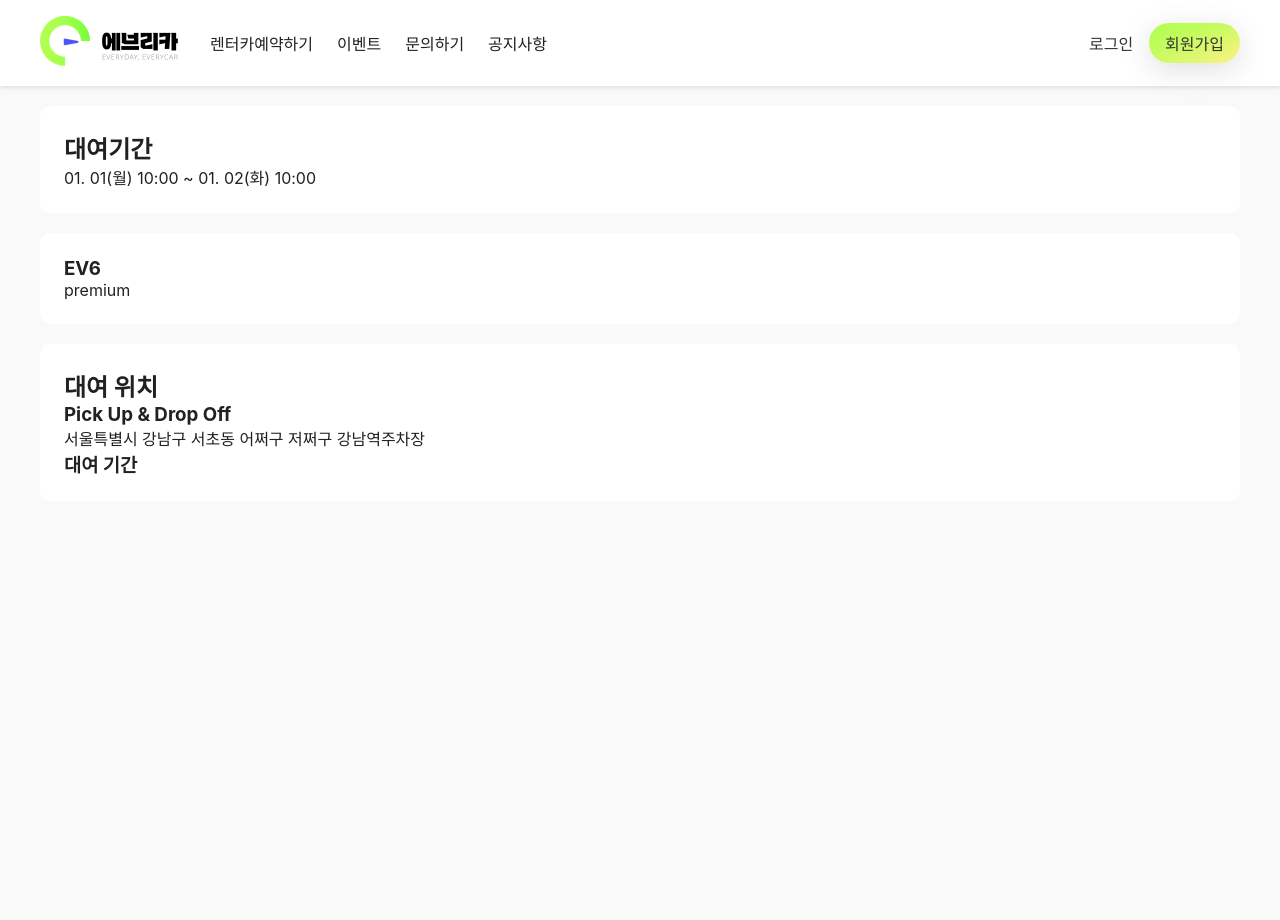
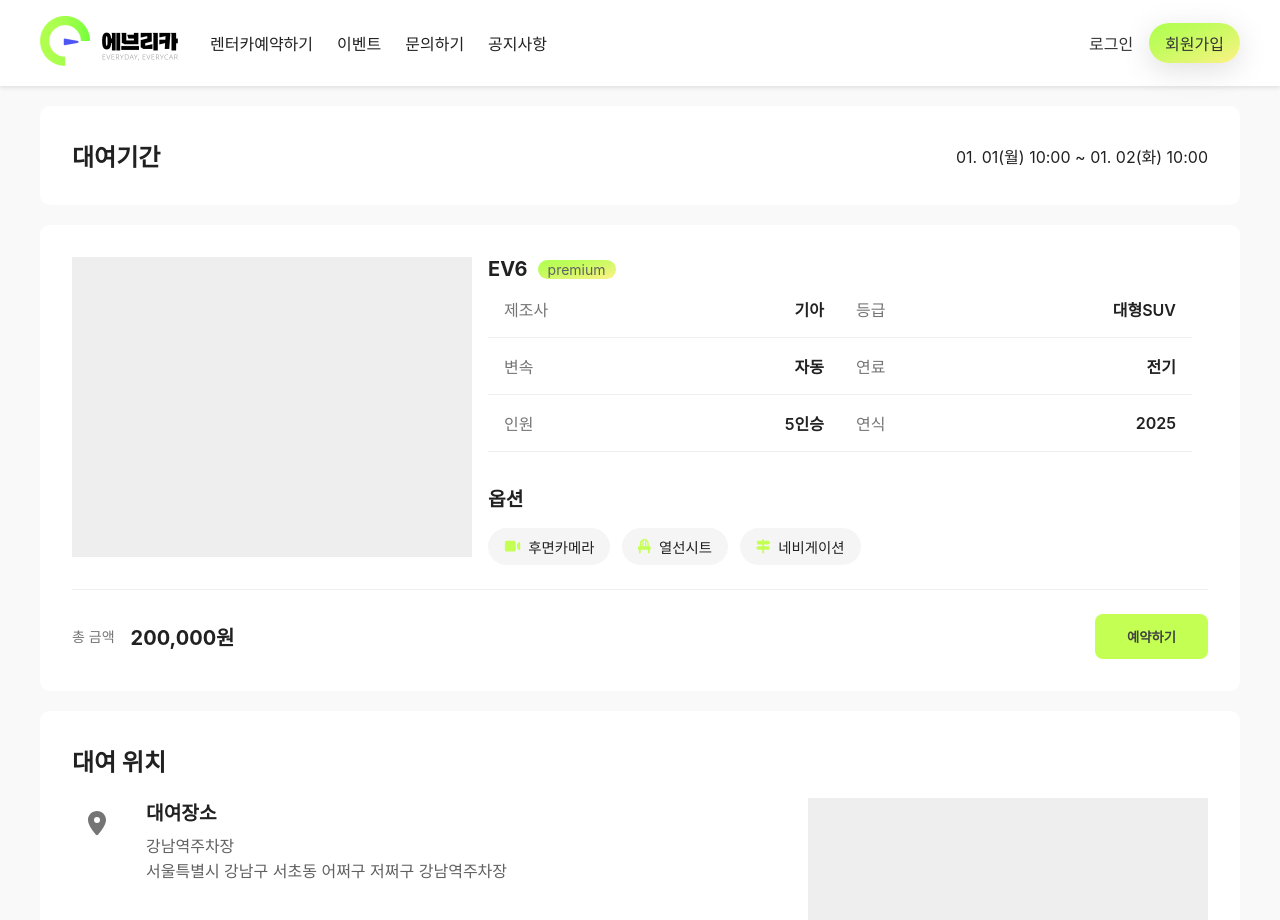
Before and after one commit to minhee-seo/everycar-frontend, a React (Create React App) app: page /reservation/carDetail in a window 1280 px wide. Shown: the top 920 px of the page. Before the commit the page ends 820 px from the top, so only its background shows below. Built offline with nearby package versions, Linux system fonts and the light colour scheme.

Commit message:
carDetail 디자인 수정

```diff
--- a/src/pages/carDetail/CarDetail.module.scss
+++ b/src/pages/carDetail/CarDetail.module.scss
@@ -1,26 +1,227 @@
 @import '../../styles/global.scss';
 
-section{
+section {
   // padding margin
-  padding: 1.5rem;
+  padding: 2rem;
   margin-top: 20px;
   background-color: $color-white;
   border-radius: 10px;
   border-color: $border-color;
 }
 
-.conditions{
+.conditions {}
+
+//  예약기간 섹션
+.rentalTime {
+  display: flex;
+  align-items: center;
+  justify-content: space-between;
+}
+
+// 차량정보 섹션
+.infoSection {
+  display: flex; // 가로 배치
+  align-items: flex-start; // 세로 정렬 (원하는 대로 center 등 변경 가능)
+
+  .carImage {
+    width: 400px; // 원하는 크기 지정
+    height: 300px;
+    flex-shrink: 0; // 줄어들지 않게
+    background: $color-gray-200;
+  }
+
+  .carInfo {
+    flex: 1;
+    padding: 0 16px;
+
+    .infoHeader {
+      display: flex;
+      align-items: center;
+
+      h3 {
+        font-size: $font-lg;
+        margin-right: 10px;
+      }
+
+      span {
+
+        font-size: $font-sm;
+        background: linear-gradient(to bottom right, #AFFF4F, 60%, #FFF187);
+        border-radius: 100px;
+        padding: 1px 10px;
+        color: $color-gray-700;
+      }
+    }
+  }
 
 }
 
-.info{
+.carPrice {
   display: flex;
-  .carImage{
+  justify-content: space-between;
+  align-items: center;
+  width: 100%;
+  padding-top: 1.5rem;
+  margin-top: 1.5rem;
+  border-top: 1px solid $color-gray-200;
+}
 
+.priceDisplay {
+  display: flex;
+  align-items: center;
+  gap: 1rem;
+}
+
+.priceLabel {
+  font-size: $font-sm;
+  color: $color-gray-600;
+}
+
+.priceValue {
+  font-size: $font-lg;
+  font-weight: bold;
+  margin: 0;
+}
+
+.reservationButton {
+  padding: 0.8rem 2rem;
+  background-color: $primary-color;
+  color: $color-gray-800;
+  border: none;
+  border-radius: 8px;
+  font-weight: bold;
+
+  cursor: pointer;
+  transition: background-color 0.2s;
+  &:hover {
+    background-color: darken($primary-color, 10%);
   }
-  .rentalTime{
+}
+
+.info {
+  margin-bottom: 2rem;
+}
+
+.subTitle {
+  font-size: 1.2rem;
+  font-weight: 600;
+  margin-bottom: 1rem;
+}
+
+.specList {
+  list-style: none;
+  padding: 0;
+  margin: 0;
+  display: grid;
+  grid-template-columns: repeat(2, 1fr);
+
+  li {
     display: flex;
+    justify-content: space-between;
+    align-items: center;
+    padding: 1rem;
+    border-bottom: 1px solid $color-gray-200;
 
+    strong {
+      font-weight: 500;
+      color: $color-gray-600;
+    }
+
+    span {
+      font-weight: 600;
+    }
+  }
+}
+
+.optionList {
+  list-style: none;
+  padding: 0;
+  margin: 0;
+  display: flex;
+  flex-wrap: wrap;
+  gap: 0.75rem;
+
+  li {
+    display: flex;
+    align-items: center;
+    gap: 0.5rem;
+    background-color: $color-gray-100;
+    padding: 0.5rem 1rem;
+    border-radius: 20px;
+    font-size: 0.9rem;
+    font-weight: 500;
+
+    svg {
+      color: $primary-color;
+    }
+  }
+}
+
+.locationSection {
+  display: flex;
+  justify-content: space-between;
+  gap: 2rem;
+  padding-top: 20px;
+
+  .location {
+    flex: 1;
+    display: flex;
+    flex-direction: column;
+    gap: 2rem;
   }
 
+  .locationCont {
+    display: flex;
+    align-items: flex-start;
+    gap: 1.5rem;
+
+    .iconCont {
+      display: flex;
+      align-items: center;
+      justify-content: center;
+      width: 50px;
+      height: 50px;
+      flex-shrink: 0;
+      background-color: lighten($primary-color, 40%);
+      border-radius: 50%;
+
+      svg {
+        font-size: 1.5rem;
+        color: $color-gray-600;
+      }
+    }
+
+    .textCont {
+      h3 {
+        font-size: 1.2rem;
+        font-weight: 600;
+        margin: 0 0 0.5rem;
+      }
+      p {
+        font-size: 1rem;
+        color: $color-gray-700;
+        line-height: 1.6;
+        margin: 0;
+      }
+    }
+  }
+
+  .map {
+    width: 400px;
+    height: 250px;
+    flex-shrink: 0;
+    background: $color-gray-200;
+    display: flex;
+    align-items: center;
+    justify-content: center;
+    color: $color-gray-500;
+  }
+
+  // Responsive
+  @media (max-width: 992px) {
+    flex-direction: column;
+    .map {
+      width: 100%;
+    }
+  }
 }
--- a/src/pages/carDetail/CarDetail.tsx
+++ b/src/pages/carDetail/CarDetail.tsx
@@ -1,12 +1,7 @@
-import React from 'react'
+import React from 'react';
 import styles from './CarDetail.module.scss';
-import CarInfo from './CarInfo.tsx';
-import RentTime from './RentTime.tsx';
-import CarOption from './CarOption.tsx';
-import RentLocation from './RentLocation.tsx';
-import RentCondition from './RentCondition.tsx';
-import ContractInfo from './ContractInfo.tsx';
-import ReservationInfo from './ReservationInfo.tsx';
+import { FontAwesomeIcon } from '@fortawesome/react-fontawesome';
+import { faVideo, faChair, faMapSigns, faLocationDot, faClock } from '@fortawesome/free-solid-svg-icons';
 
 function CarDetail() {
     return (
@@ -18,40 +13,75 @@ function CarDetail() {
                 </div>
             </section>
             <section className={styles.ContentSection_article}>
+                <div className={styles.infoSection}>
                     <div className={styles.carImage}>
-
+                        {/* Placeholder for car image */}
                     </div>
                     <div className={styles.carInfo}>
-                    <div>
+                        <div className={styles.infoHeader}>
                             <h3>EV6</h3>
                             <span>premium</span>
                         </div>
-                    <div className={styles.car}>
-
+                        <div className={styles.info}>
+                            <ul className={styles.specList}>
+                                <li><strong>제조사</strong><span>기아</span></li>
+                                <li><strong>등급</strong><span>대형SUV</span></li>
+                                <li><strong>변속</strong><span>자동</span></li>
+                                <li><strong>연료</strong><span>전기</span></li>
+                                <li><strong>인원</strong><span>5인승</span></li>
+                                <li><strong>연식</strong><span>2025</span></li>
+                            </ul>
+                        </div>
+                        <div className={styles.option}>
+                            <h3 className={styles.subTitle}>옵션</h3>
+                            <ul className={styles.optionList}>
+                                <li><FontAwesomeIcon icon={faVideo} /> 후면카메라</li>
+                                <li><FontAwesomeIcon icon={faChair} /> 열선시트</li>
+                                <li><FontAwesomeIcon icon={faMapSigns} /> 네비게이션</li>
+                            </ul>
                         </div>
                     </div>
-                <div className={styles.price}>
-
+                </div>
+                <div className={styles.carPrice}>
+                    <div className={styles.priceDisplay}>
+                        <span className={styles.priceLabel}>총 금액</span>
+                        <p className={styles.priceValue}>200,000원</p>
+                    </div>
+                    <button className={styles.reservationButton}>예약하기</button>
                 </div>
             </section>
             <section className={styles.ContentSection_article}>
                 <h2>대여 위치</h2>
+                <div className={styles.locationSection}>
                     <div className={styles.location}>
-                    <div className={styles.pickup}>
-                        <h3>Pick Up & Drop Off</h3>
+
+                        <div className={styles.locationCont}>
+                            <div className={styles.iconCont}>
+                                <FontAwesomeIcon icon={faLocationDot} />
+                            </div>
+                            <div className={styles.textCont}>
+                                <h3>대여장소</h3>
+                                <p>강남역주차장</p>
                                 <p>서울특별시 강남구 서초동 어쩌구 저쩌구 강남역주차장</p>
                             </div>
-                    <div className={styles.Houres}>
+                        </div>
+                        <div className={styles.locationCont}>
+                            <div className={styles.iconCont}>
+                                <FontAwesomeIcon icon={faClock} />
+                            </div>
+                            <div className={styles.textCont}>
                                 <h3>대여 기간</h3>
-
+                                <p>2025.01.01(월) 10:00 ~ 2025.01.02(화) 10:00</p>
+                            </div>
                         </div>
                     </div>
                     <div className={styles.map}>
 
+                    </div>
                 </div>
             </section>
         </div>
     );
 }
 
-export default CarDetail
+export default CarDetail;
```
Lines whose indentation alone changed are shown as unchanged.
